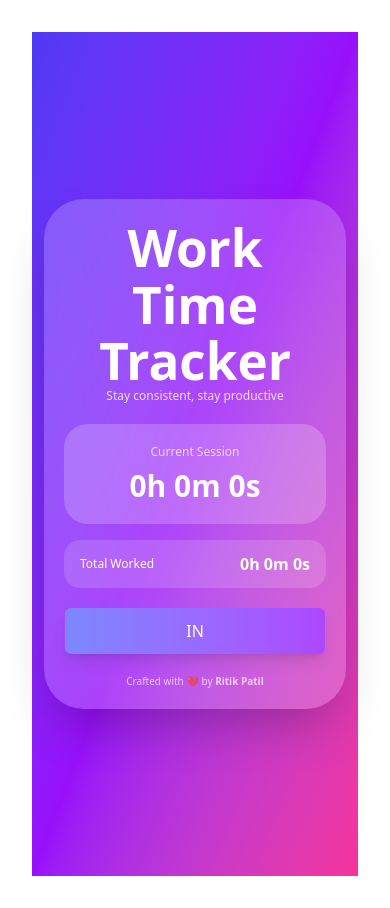
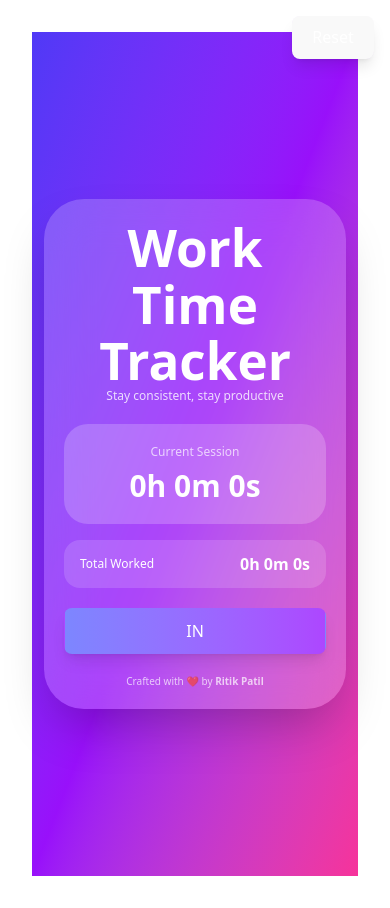
Before and after one commit to Patilritik/Office-Time-Calculator, a React (Vite) app: page / in a window 390 px wide. Built offline with nearby package versions, Linux system fonts and the light colour scheme; the HTML template or start-up script is replaced by a standard one.

Commit message:
refactor: standardize section comments and improve localStorage handling

```diff
--- a/src/TimeCalculator.jsx
+++ b/src/TimeCalculator.jsx
@@ -13,7 +13,7 @@ export default function TimeCalculator() {
   const [showCongrats, setShowCongrats] = useState(false);
   const [eightHourNotified, setEightHourNotified] = useState(false);
 
-  /* ---------------- RESTORE ---------------- */
+  /* ================= RESTORE ================= */
   useEffect(() => {
     const saved = localStorage.getItem(STORAGE_KEY);
     if (!saved) return;
@@ -42,9 +42,11 @@ export default function TimeCalculator() {
     }
   }, []);
 
-  /* ---------------- SAVE ---------------- */
+  /* ================= SAVE ================= */
   useEffect(() => {
-    const payload = {
+    localStorage.setItem(
+      STORAGE_KEY,
+      JSON.stringify({
         isWorking,
         isOnBreak,
         inTime,
@@ -52,8 +54,8 @@ export default function TimeCalculator() {
         totalMs,
         eightHourNotified,
         lastUpdatedAt: Date.now(),
-    };
-    localStorage.setItem(STORAGE_KEY, JSON.stringify(payload));
+      })
+    );
   }, [
     isWorking,
     isOnBreak,
@@ -63,7 +65,7 @@ export default function TimeCalculator() {
     eightHourNotified,
   ]);
 
-  /* ---------------- LIVE TIMER ---------------- */
+  /* ================= LIVE TIMER ================= */
   useEffect(() => {
     let interval;
     if (isWorking && !isOnBreak && inTime) {
@@ -92,7 +94,7 @@ export default function TimeCalculator() {
     eightHourNotified,
   ]);
 
-  /* ---------------- ACTIONS ---------------- */
+  /* ================= ACTIONS ================= */
   const handleIn = () => {
     setInTime(Date.now());
     setIsWorking(true);
@@ -129,7 +131,7 @@ export default function TimeCalculator() {
     setIsOnBreak(false);
   };
 
-  /* ---------------- RESET ---------------- */
+  /* ================= RESET ================= */
   const handleReset = () => {
     if (!window.confirm("Reset today's work time?")) return;
 
@@ -154,6 +156,24 @@ export default function TimeCalculator() {
 
   return (
     <div className="min-h-screen flex items-center justify-center bg-gradient-to-br from-indigo-600 via-purple-600 to-pink-500 px-3 sm:px-6">
+
+      {/* RESET BUTTON (SCREEN FIXED) */}
+      <button
+        onClick={handleReset}
+        className="
+          fixed top-4 right-4 z-50
+          bg-white/20 backdrop-blur-md
+          px-4 py-2 rounded-full
+          text-xs sm:text-sm font-semibold
+          text-white shadow-lg
+          hover:bg-white/30
+          active:scale-95 transition
+        "
+      >
+        Reset
+      </button>
+
+      {/* MAIN CARD */}
       <div className="relative w-full max-w-[360px] sm:max-w-md bg-white/20 backdrop-blur-xl rounded-[2.5rem] shadow-2xl p-5 sm:p-7 text-white">
 
         {/* Header */}
@@ -188,7 +208,7 @@ export default function TimeCalculator() {
         {!isWorking ? (
           <button
             onClick={handleIn}
-          className="w-full py-4 sm:py-4 rounded-2xl bg-gradient-to-r from-indigo-400 to-purple-500 font-semibold text-base sm:text-lg shadow-lg active:scale-95"
+            className="w-full py-4 rounded-2xl bg-gradient-to-r from-indigo-400 to-purple-500 font-semibold text-base sm:text-lg shadow-lg active:scale-95"
           >
             IN
           </button>
@@ -224,7 +244,7 @@ export default function TimeCalculator() {
           Crafted with ❤️ by <span className="font-semibold">Ritik Patil</span>
         </p>
 
-      {/* 🎉 Popup */}
+        {/* 🎉 8-HOUR POPUP */}
         {showCongrats && (
           <div className="absolute inset-0 bg-black/60 rounded-[2.5rem] flex items-center justify-center p-4">
             <div className="bg-white text-black rounded-3xl p-5 sm:p-6 text-center w-full max-w-[280px] animate-bounce">
@@ -241,8 +261,8 @@ export default function TimeCalculator() {
             </div>
           </div>
         )}
+
       </div>
     </div>
   );
-
 }
```
Lines whose indentation alone changed are shown as unchanged.
